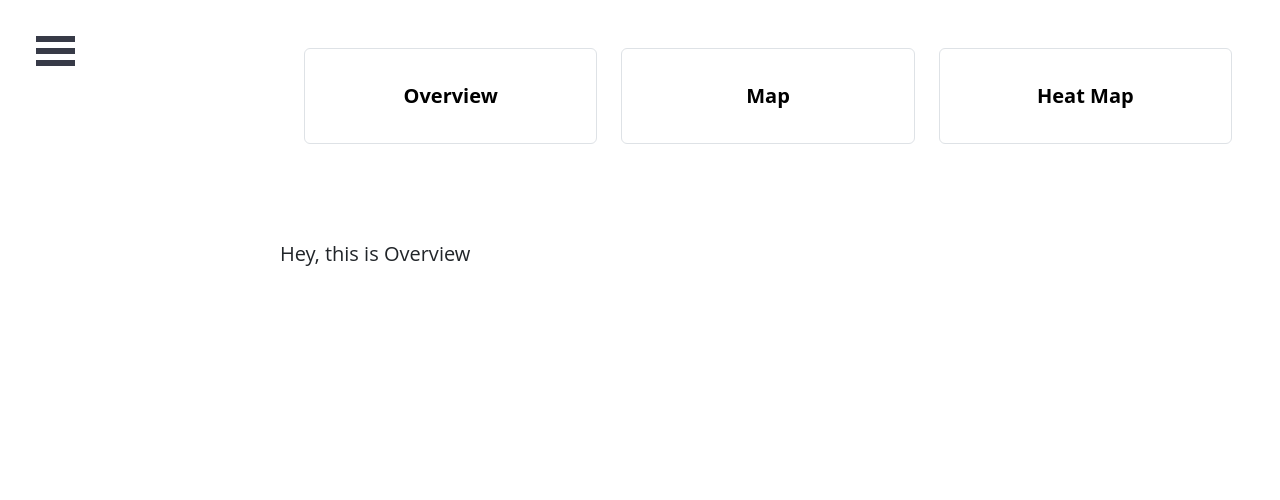
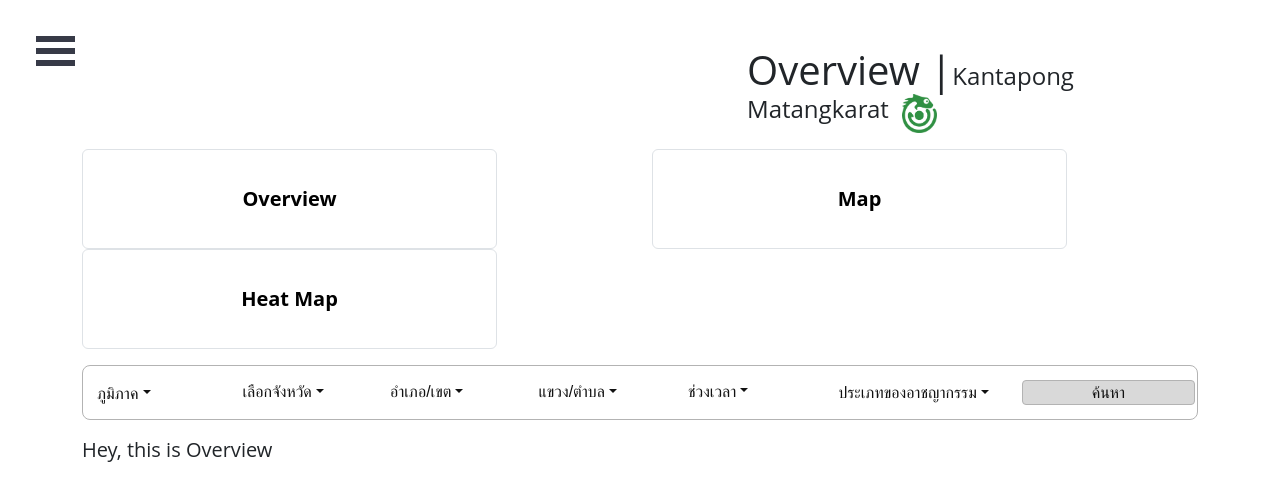
Before and after one commit to NChancheep/CAMELON, a React (Create React App) app in the folder camelon-front/: page / in a window 1280 px wide. Both pictures are taken after a click on the button "Overview". Shown: the top 500 px of the page. Built offline with nearby package versions, Linux system fonts and the light colour scheme.

Commit message:
๊Update
add Filter, edit map page, edit Heading, edit page align

```diff
--- a/camelon-front/src/App.js
+++ b/camelon-front/src/App.js
@@ -3,11 +3,10 @@ import React from "react";
 import "./css/Sidebar.css";
 import Sidebar2 from "./components/Sidebar2";
 
-// ...
 function App() {
   return (
     <main>
-      <div className="App" id="outer-container">
+      <div id="outer-container">
         <Sidebar2
           pageWrapId={"page-wrap"}
           outerContainerId={"outer-container"}
--- /dev/null
+++ b/camelon-front/src/components/Filtter.css
@@ -0,0 +1,71 @@
+.nav-bar-select-locati {
+    color: #111;
+    flex-direction: row;
+    justify-content: flex-start;
+    align-items: stretch;
+    font-family: Arial;
+    font-size: 1rem;
+    font-weight: 400;
+}
+
+.rectangle-1378 {
+    height: 100%;
+    background-color: #fff;
+    border: 1px solid #b3b3b3;
+    border-radius: 8px;
+    flex-direction: row;
+    flex-basis: 100%;
+    justify-content: space-around;
+    align-items: center;
+    padding: 1px 2px;
+    display: flex;
+}
+
+.text {
+    margin-top: 3px;
+}
+
+.chevron-down {
+    width: 18px;
+    height: 18px;
+    object-fit: cover;
+}
+
+.text-1 {
+    margin-left: 15px;
+}
+
+
+.text-2 {
+    margin-left: 17px;
+}
+
+
+.text-3 {
+    margin-left: 18px;
+}
+
+
+.text-4 {
+    margin-bottom: 1px;
+    margin-left: 19px;
+}
+
+.text-5 {
+    margin-top: 2px;
+    margin-left: 20px;
+}
+
+.rectangle-1379 {
+    height: 50%;
+    background-color: #d9d9d9;
+    border: 1px solid #b3b3b3;
+    border-radius: 4px;
+    flex-direction: row;
+    flex-basis: 6%;
+    justify-content: center;
+    align-items: center;
+    margin-top: 1px;
+    margin-left: 21px;
+    display: flex;
+}
--- /dev/null
+++ b/camelon-front/src/components/Filtter.js
@@ -0,0 +1,97 @@
+import Container from "react-bootstrap/Container";
+import Row from "react-bootstrap/Row";
+import Col from "react-bootstrap/Col";
+import "./Filtter.css";
+import Nav from "react-bootstrap/Nav";
+import Navbar from "react-bootstrap/Navbar";
+import NavDropdown from "react-bootstrap/NavDropdown";
+
+function FiltterComponent() {
+  return (
+    <Container className={`nav-bar-select-locati`} style={{height:55}}>
+      <Row className="rectangle-1378">
+        <Col className="text">
+          <NavDropdown title="ภูมิภาค">
+            <NavDropdown.Item href="#action/3.1">Action</NavDropdown.Item>
+            <NavDropdown.Item href="#action/3.2">
+              Another action
+            </NavDropdown.Item>
+            <NavDropdown.Item href="#action/3.3">Something</NavDropdown.Item>
+            <NavDropdown.Divider />
+            <NavDropdown.Item href="#action/3.4">
+              Separated link
+            </NavDropdown.Item>
+          </NavDropdown>
+        </Col>
+        <Col className="text-1">
+          <NavDropdown title="เลือกจังหวัด">
+            <NavDropdown.Item href="#action/3.1">Action</NavDropdown.Item>
+            <NavDropdown.Item href="#action/3.2">
+              Another action
+            </NavDropdown.Item>
+            <NavDropdown.Item href="#action/3.3">Something</NavDropdown.Item>
+            <NavDropdown.Divider />
+            <NavDropdown.Item href="#action/3.4">
+              Separated link
+            </NavDropdown.Item>
+          </NavDropdown>
+        </Col>
+        <Col className="text-2">
+          <NavDropdown title="อำเภอ&#x2F;เขต">
+            <NavDropdown.Item href="#action/3.1">Action</NavDropdown.Item>
+            <NavDropdown.Item href="#action/3.2">
+              Another action
+            </NavDropdown.Item>
+            <NavDropdown.Item href="#action/3.3">Something</NavDropdown.Item>
+            <NavDropdown.Divider />
+            <NavDropdown.Item href="#action/3.4">
+              Separated link
+            </NavDropdown.Item>
+          </NavDropdown>
+        </Col>
+        <Col className="text-3">
+          <NavDropdown title="แขวง&#x2F;ตำบล">
+            <NavDropdown.Item href="#action/3.1">Action</NavDropdown.Item>
+            <NavDropdown.Item href="#action/3.2">
+              Another action
+            </NavDropdown.Item>
+            <NavDropdown.Item href="#action/3.3">Something</NavDropdown.Item>
+            <NavDropdown.Divider />
+            <NavDropdown.Item href="#action/3.4">
+              Separated link
+            </NavDropdown.Item>
+          </NavDropdown>
+        </Col>
+        <Col className="text-4">
+          <NavDropdown title="ช่วงเวลา">
+            <NavDropdown.Item href="#action/3.1">Action</NavDropdown.Item>
+            <NavDropdown.Item href="#action/3.2">
+              Another action
+            </NavDropdown.Item>
+            <NavDropdown.Item href="#action/3.3">Something</NavDropdown.Item>
+            <NavDropdown.Divider />
+            <NavDropdown.Item href="#action/3.4">
+              Separated link
+            </NavDropdown.Item>
+          </NavDropdown>
+        </Col>
+        <Col className="text-5">
+          <NavDropdown title="ประเภทของอาชญากรรม">
+            <NavDropdown.Item href="#action/3.1">Action</NavDropdown.Item>
+            <NavDropdown.Item href="#action/3.2">
+              Another action
+            </NavDropdown.Item>
+            <NavDropdown.Item href="#action/3.3">Something</NavDropdown.Item>
+            <NavDropdown.Divider />
+            <NavDropdown.Item href="#action/3.4">
+              Separated link
+            </NavDropdown.Item>
+          </NavDropdown>
+        </Col>
+        <Col className="rectangle-1379">{"ค้นหา"}</Col>
+      </Row>
+    </Container>
+  );
+}
+
+export default FiltterComponent;
--- /dev/null
+++ b/camelon-front/src/components/Heading.js
@@ -0,0 +1,18 @@
+import React from "react";
+import images from "../assets/logo1.png";
+
+
+export default function Heading() {
+  return (
+    <div>
+      <h1 style={{ display: "inline" }}>Overview |</h1>
+      <h4 style={{ display: "inline" }}>Kantapong Matangkarat</h4>
+      <img
+        src={images}
+        width="35"
+        alt="Camelon"
+        style={{ display: "inline", marginLeft: 13 }}
+      />
+    </div>
+  );
+}
--- a/camelon-front/src/components/MenuController.js
+++ b/camelon-front/src/components/MenuController.js
@@ -1,38 +1,57 @@
 import React, { useState } from "react";
+import Container from "react-bootstrap/esm/Container";
 import Display from "./Display";
+import Col from "react-bootstrap/Col";
+import Row from "react-bootstrap/Row";
+import Filtter from "./Filtter";
+import Heading from "./Heading";
 
 export default function MenuController() {
   const [state, setState] = useState({ mode: "aboutus" });
 
   return (
     <>
-      <div class="p-4 sm:ml-64">
-        <div class="p-4">
-          <div class="grid grid-cols-3 gap-4 mb-4">
+      <Container>
+        <Row>
+          <Col sm={7}></Col>
+          <Col sm={5} style={{ marginTop: 46 }}>
+            <Heading></Heading>
+          </Col>
+        </Row>
+        <Row style={{ marginTop: 16 }}>
+          <Col sm>
             <button
+              style={{ height: 100, width: 415 }}
               onClick={() => setState({ mode: "overview" })}
               class="flex items-center justify-center bg-white text-black hover:bg-black hover:text-white font-bold py-2 px-4 border border-black rounded h-24"
             >
               <div class="text-xl">Overview</div>
             </button>
+          </Col>
+          <Col sm>
             <button
+              style={{ height: 100, width: 415 }}
               onClick={() => setState({ mode: "pin_map" })}
               class="flex items-center justify-center bg-white text-black hover:bg-black hover:text-white font-bold py-2 px-4 border border-black rounded h-24"
             >
               <div class="text-xl">Map</div>
             </button>
+          </Col>
+          <Col sm>
             <button
+              style={{ height: 100, width: 415 }}
               onClick={() => setState({ mode: "heat_map" })}
               class="flex items-center justify-center bg-white text-black hover:bg-black hover:text-white font-bold py-2 px-4 border border-black rounded h-24"
             >
               <div class="text-xl">Heat Map</div>
             </button>
-          </div>
+          </Col>
+        </Row>
+        <div style={{ marginTop: 16 }}>
+          <Filtter></Filtter>
         </div>
-      </div>
-      <div>
         <Display data={state.mode} />
-      </div>
+      </Container>
     </>
   );
 }
--- a/camelon-front/src/components/Modes/Heatmap.js
+++ b/camelon-front/src/components/Modes/Heatmap.js
@@ -18,15 +18,14 @@ L.Marker.prototype.options.icon = DefaultIcon;
 export default function Heatmap() {
   return (
     <>
-      <div class="p-4 sm:ml-64">
-        <div class="p-4 border-2 border-gray-200 border-dashed rounded-lg dark:border-gray-700">
+      <div class="sm" style={{marginTop:16}}>
+        <div class="p-1 border-2 border-gray-200 border rounded dark:border-gray-700">
             <MapContainer center={[13.751, 100.492]} zoom={13}  >
                 <TileLayer
                     attribution='&copy; <a href="http://osm.org/copyright">OpenStreetMap</a> contributors'
                     url="https://{s}.tile.openstreetmap.org/{z}/{x}/{y}.png"
                 />
             </MapContainer>
-
         </div>
       </div>
     </>
--- a/camelon-front/src/components/Modes/Overview.js
+++ b/camelon-front/src/components/Modes/Overview.js
@@ -3,7 +3,7 @@ import React from "react";
 export default function Overview() {
 
     return (
-        <div class="p-4 sm:ml-64">
+        <div class="sm" style={{marginTop:16}}>
           <div class="text-xl">Hey, this is Overview</div>
         </div>
     );
--- a/camelon-front/src/components/Modes/Pinmap.js
+++ b/camelon-front/src/components/Modes/Pinmap.js
@@ -18,15 +18,14 @@ L.Marker.prototype.options.icon = DefaultIcon;
 export default function Pinmap() {
   return (
     <>
-      <div class="p-4 sm:ml-64">
-        <div class="p-4 border-2 border-gray-200 border-dashed rounded-lg dark:border-gray-700">
+      <div class="sm" style={{marginTop:16}}>
+        <div class="p-1 border-2 border-gray-200 border rounded dark:border-gray-700">
             <MapContainer center={[13.751, 100.492]} zoom={13}  >
                 <TileLayer
                     attribution='&copy; <a href="http://osm.org/copyright">OpenStreetMap</a> contributors'
                     url="https://{s}.tile.openstreetmap.org/{z}/{x}/{y}.png"
                 />
             </MapContainer>
-
         </div>
       </div>
     </>
```
Also changed, not shown: camelon-front/src/components/Modes/aboutus.js (+39 -31 lines).
